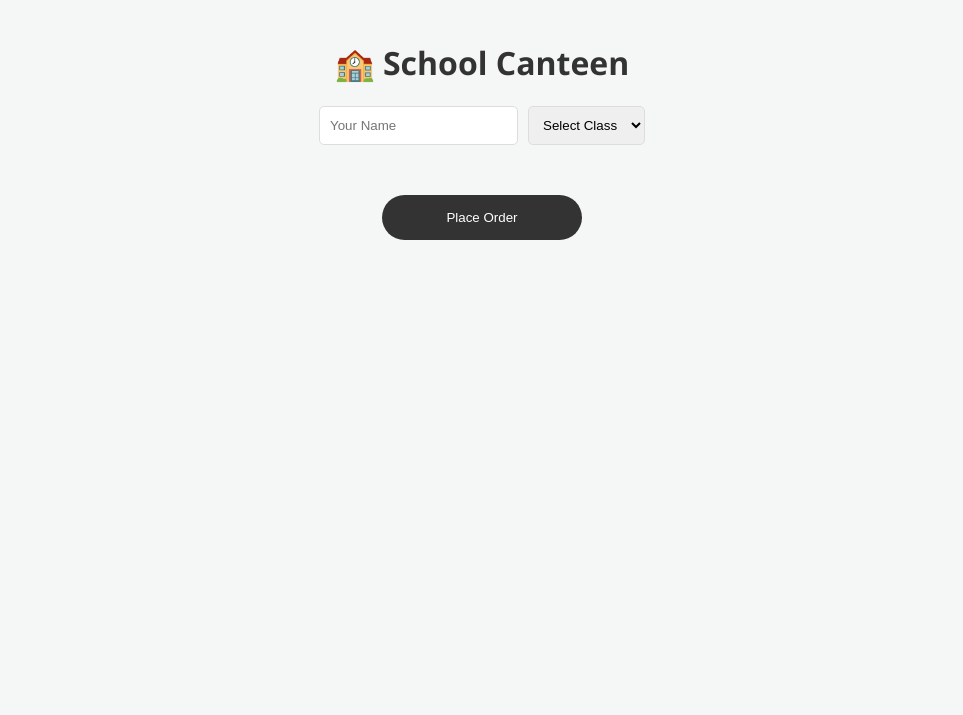
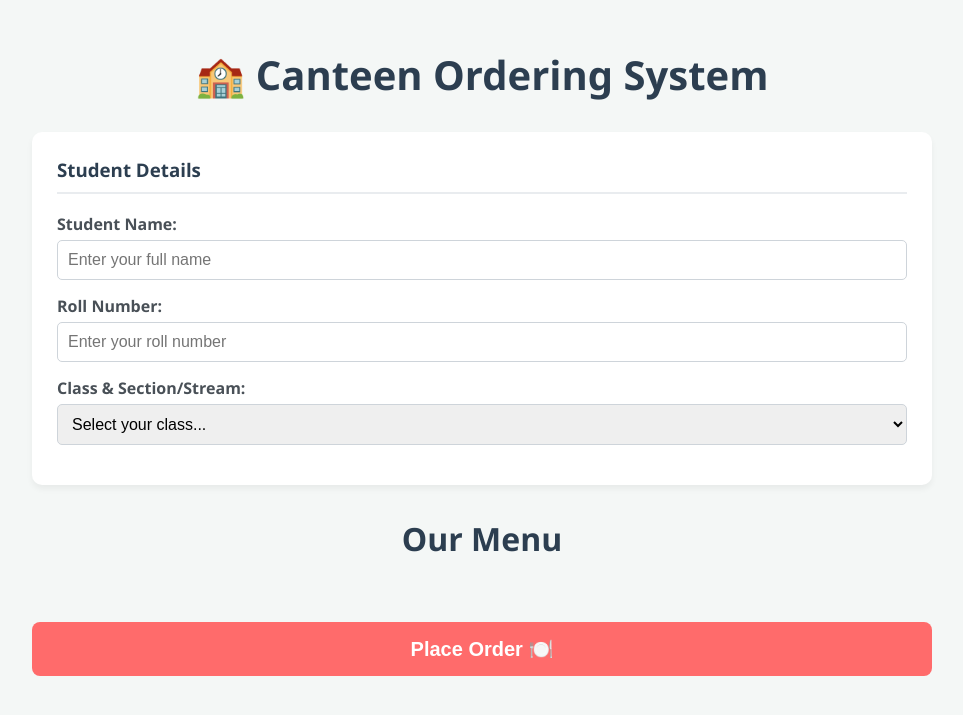
Before and after one commit to hansrajdummy66-wq/canteen-system, a Flask app: template templates/index.html in a window 1280 px wide. Shown: the top 715 px of the page, without its empty margins (158-1121 px from the left). Run offline with Flask 3, Linux system fonts and the light colour scheme; the template is opened without the code that fills it, so the values that code supplies are empty.

Commit message:
Update index.html

```diff
--- a/templates/index.html
+++ b/templates/index.html
@@ -1,40 +1,153 @@
 <!DOCTYPE html>
-<html>
+<html lang="en">
 <head>
-    <title>Canteen Pre-Order</title>
-    <link rel="stylesheet" href="/static/style.css">
+    <meta charset="UTF-8">
+    <meta name="viewport" content="width=device-width, initial-scale=1.0">
+    <title>School Canteen Menu</title>
+    <style>
+        body {
+            font-family: 'Segoe UI', Tahoma, Geneva, Verdana, sans-serif;
+            max-width: 900px;
+            margin: 0 auto;
+            padding: 20px;
+            background-color: #f4f7f6;
+            color: #333;
+        }
+        h1 { text-align: center; color: #2c3e50; font-size: 2.5em; margin-bottom: 30px; }
+        .student-details {
+            background: white;
+            padding: 25px;
+            border-radius: 10px;
+            box-shadow: 0 4px 6px rgba(0,0,0,0.05);
+            margin-bottom: 30px;
+        }
+        .student-details h3 { margin-top: 0; color: #2c3e50; border-bottom: 2px solid #e9ecef; padding-bottom: 10px;}
+        .form-group { margin-bottom: 15px; }
+        label { font-weight: bold; display: block; margin-bottom: 5px; color: #495057; }
+        input[type="text"], input[type="number"], select {
+            width: 100%;
+            padding: 10px;
+            border: 1px solid #ced4da;
+            border-radius: 5px;
+            box-sizing: border-box;
+            font-size: 16px;
+        }
+        .menu-container {
+            display: grid;
+            grid-template-columns: repeat(auto-fill, minmax(250px, 1fr));
+            gap: 20px;
+        }
+        .menu-item {
+            background: #fff;
+            padding: 15px;
+            border-radius: 10px;
+            box-shadow: 0 4px 6px rgba(0,0,0,0.05);
+            text-align: center;
+            transition: transform 0.2s;
+        }
+        .menu-item:hover { transform: translateY(-5px); box-shadow: 0 6px 12px rgba(0,0,0,0.1); }
+        .menu-item img {
+            width: 100%;
+            height: 180px;
+            object-fit: cover;
+            border-radius: 8px;
+            margin-bottom: 15px;
+        }
+        .menu-item h4 { margin: 5px 0; font-size: 18px; color: #343a40; }
+        .price { color: #28a745; font-weight: bold; font-size: 1.2em; margin-bottom: 15px; }
+        .order-controls {
+            display: flex;
+            justify-content: center;
+            align-items: center;
+            gap: 10px;
+            background: #f8f9fa;
+            padding: 10px;
+            border-radius: 5px;
+        }
+        .order-controls input[type="checkbox"] { transform: scale(1.5); cursor: pointer; }
+        .order-controls input[type="number"] { width: 70px; padding: 5px; text-align: center; }
+        .submit-btn {
+            width: 100%;
+            padding: 15px;
+            background-color: #ff6b6b;
+            color: white;
+            border: none;
+            border-radius: 8px;
+            font-size: 20px;
+            font-weight: bold;
+            cursor: pointer;
+            margin-top: 30px;
+            transition: background-color 0.3s;
+        }
+        .submit-btn:hover { background-color: #fa5252; }
+    </style>
 </head>
 <body>
-    <div class="container">
-        <h1>🏫 School Canteen</h1>
+
+    <h1>🏫 Canteen Ordering System</h1>
+
     <form method="POST">
-            <div class="form-inputs">
-                <input type="text" name="student_name" placeholder="Your Name" required>
+        <!-- Student Information Section -->
+        <div class="student-details">
+            <h3>Student Details</h3>
+
+            <div class="form-group">
+                <label>Student Name:</label>
+                <input type="text" name="student_name" placeholder="Enter your full name" required>
+            </div>
+
+            <div class="form-group">
+                <label>Roll Number:</label>
+                <input type="number" name="roll_number" placeholder="Enter your roll number" required min="1">
+            </div>
+
+            <div class="form-group">
+                <label>Class & Section/Stream:</label>
                 <select name="class_section" required>
-                    <option value="">Select Class</option>
-                    <option value="10-A">10-A</option>
-                    <option value="10-B">10-B</option>
-                    <option value="11-A">11-A</option>
-                    <option value="11-B">11-B</option>
+                    <option value="" disabled selected>Select your class...</option>
+
+                    <!-- Classes 5 to 10 -->
+                    <optgroup label="Middle & High School">
+                        {% for c in range(5, 11) %}
+                            {% for sec in ['A', 'B', 'C', 'D'] %}
+                                <option value="{{c}}-{{sec}}">Class {{c}} - Section {{sec}}</option>
+                            {% endfor %}
+                        {% endfor %}
+                    </optgroup>
+
+                    <!-- Classes 11 and 12 -->
+                    <optgroup label="Senior Secondary (Streams)">
+                        {% for c in [11, 12] %}
+                            {% for stream in ['NonMed', 'Med', 'Commerce', 'Humanities'] %}
+                                <option value="{{c}}-{{stream}}">Class {{c}} - {{stream}}</option>
+                            {% endfor %}
+                        {% endfor %}
+                    </optgroup>
                 </select>
             </div>
+        </div>
 
-            <div class="menu-grid">
+        <!-- Menu Section -->
+        <h3 style="text-align: center; font-size: 2em; color: #2c3e50;">Our Menu</h3>
+        <div class="menu-container">
             {% for item in menu %}
-                <label>
-                    <input type="checkbox" name="items" value="{{ item.id }}" class="hidden-check">
-                    <div class="food-card">
-                        <img src="{{ item.image }}">
-                        <div class="info">
-                            <h3>{{ item.name }}</h3>
-                            <p class="price">₹{{ item.price }}</p>
+            <div class="menu-item">
+                <img src="{{item.image}}" alt="{{item.name}}">
+                <h4>{{item.name}}</h4>
+                <div class="price">₹{{item.price}}</div>
+                <div class="order-controls">
+                    <input type="checkbox" name="items" id="item_{{item.id}}" value="{{item.id}}">
+                    <label for="item_{{item.id}}" style="margin:0; font-weight: normal; cursor: pointer;">Add</label>
+                    <span style="color: #ccc;">|</span>
+                    <label style="margin:0; font-weight: normal;">Qty:</label>
+                    <input type="number" name="qty_{{item.id}}" value="1" min="1">
                 </div>
             </div>
-                </label>
             {% endfor %}
         </div>
-            <button type="submit" class="btn">Place Order</button>
+
+        <button type="submit" class="submit-btn">Place Order 🍽️</button>
     </form>
-    </div>
+
 </body>
 </html>
```
Lines whose indentation alone changed are shown as unchanged.
